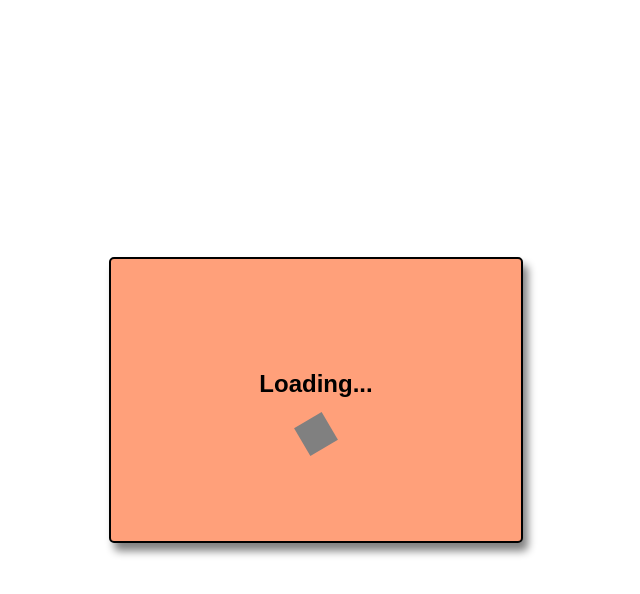
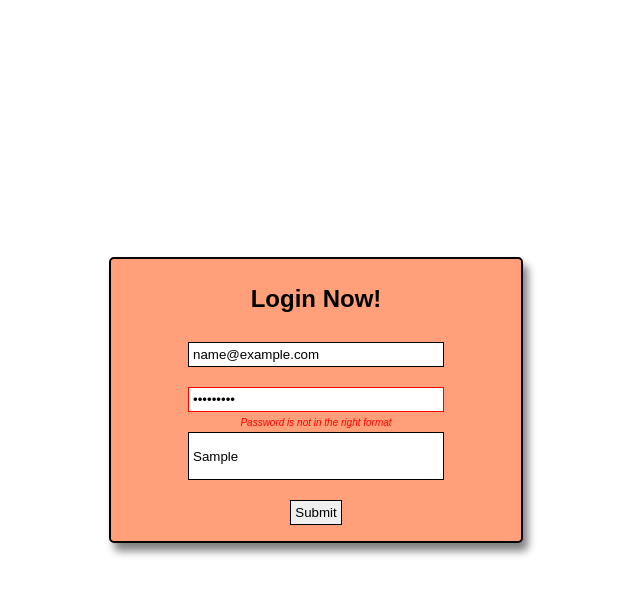
Before and after one commit to Nishaaaanth/Fun-Full-Stack, a plain HTML site: page client/index.html in a window 1280 px wide. Both pictures are taken after typing "name@example.com", "Sample123", "Sample" into the empty fields and a click on the button "Submit". Shown: the whole page, without its empty margins (324-964 px from the left). Drawn offline with Linux system fonts and the light colour scheme.

Commit message:
Major Client-Side Done

```diff
--- a/client/index.html
+++ b/client/index.html
@@ -12,7 +12,9 @@
             <h2>Login Now!</h2>
             <form>
                 <input class="email" name="email" type="email" placeholder="Email"/>
+                <p class="emailError"></p>
                 <input class="password" name="password" type="password" placeholder="Password"/>
+                <p class="passwordError"></p>
                 <input class="message" name="message" type="text" placeholder="Message"/>
                 <button type="submit">Submit</button>
             </form>
--- a/client/script.js
+++ b/client/script.js
@@ -1,22 +1,46 @@
 //functions
+function errPrompt(input) {
+    if (input === "email") {
+        emailError.innerText = "Email is not in the right format";
+        emailError.style.display = "block";
+        email.style.borderColor = "red";
+        email.style.borderWeight = "1px";
+    }
+    else if (input === "password") {
+        passwordError.innerText = "Password is not in the right format";
+        passwordError.style.display = "block";
+        password.style.borderColor = "red";
+        password.style.borderWeight = "1px";
+    }
+}
+
+function cleanUp() {
+    emailError.innerText = "";
+    emailError.style.display = "none";
+    email.style.borderColor = "black";
+    email.style.borderWeight = "2px";
+
+    passwordError.innerText = "";
+    passwordError.style.display = "none";
+    password.style.borderColor = "black";
+    password.style.borderWeight = "2px";
+}
+
 function validation(data) {
-    const {email, password} = data;
+    const { emailData, passwordData } = data;
 
-    const emailReg = /[a-z]+/;
-    const passwordReg = /[a-z]+/;
+    const emailReg = /^[^\s@]+@[^\s@]+\.[^\s@]+$/;
+    const passwordReg = /^(?=.*[a-z])(?=.*[A-Z])(?=.*\d)(?=.*[@$!%*?&])[A-Za-z\d@$!%*?&]{8,}$/;
 
-    const emailTest = emailReg.test(email);
-    const passwordTest = passwordReg.test(password);
+    const emailTest = emailReg.test(emailData);
+    const passwordTest = passwordReg.test(passwordData);
 
-    var error = emailTest === false ? "email" : passwordTest === false ? "password" : false;
-
-    if(error) console.log(error + " should be fixed asap to proceed");
-
-    return emailTest && passwordTest;
+    return { emailTest, passwordTest };
 }
 
 function handleclick(e) {
     e.preventDefault();
+    cleanUp();
 
     const emailData = email.value
     const passwordData = password.value
@@ -28,13 +52,25 @@ function handleclick(e) {
         messageData,
     };
 
-    if(validation(data)) {
-        console.log(data);
+    const valid = validation(data);
 
+    console.log(valid);
+
+    if (valid.emailTest && valid.passwordTest) {
         form.style.display = "none";
         header.innerText = "Loading...";
 
         loading.style.display = "block";
+    }
+    else if ((valid.emailTest === false) && (valid.passwordTest === false)) {
+        errPrompt("email");
+        errPrompt("password");
+    }
+    else if (!valid.emailTest) {
+        errPrompt("email");
+    }
+    else {
+        errPrompt("password");
     }
 }
 
@@ -47,7 +83,8 @@ const email = document.querySelector(".email");
 const password = document.querySelector(".password");
 const message = document.querySelector(".message");
 const loading = document.querySelector(".loading");
-
+const emailError = document.querySelector(".emailError");
+const passwordError = document.querySelector(".passwordError");
 
 //operations
 button.addEventListener("click", handleclick);
--- a/client/style.css
+++ b/client/style.css
@@ -14,6 +14,7 @@ body {
     justify-content: center;
     align-items: center;
     font-family: var(--font);
+    margin: 0rem 2rem;
 }
 
 .login {
@@ -49,6 +50,7 @@ input, button {
     border: 1px solid black;
     padding: 4px;
     margin: 10px 5px;
+    box-sizing: border-box;
 }
 
 button {
@@ -84,3 +86,25 @@ input:focus {
         transform: rotate(359deg);
     }
 }
+
+.emailError  {
+    position: absolute;
+    display: none;
+    translate: 0 -3.5rem;
+    padding: 0;
+    margin: 0;
+    font-size: 10px;
+    color: red;
+    font-style: italic;
+}
+
+.passwordError {
+    position: absolute;
+    display: none;
+    translate: 0 -0.7rem;
+    padding: 0;
+    margin: 0;
+    font-size: 10px;
+    color: red;
+    font-style: italic;
+}
```
Also changed, not shown: server/app.js (added).
